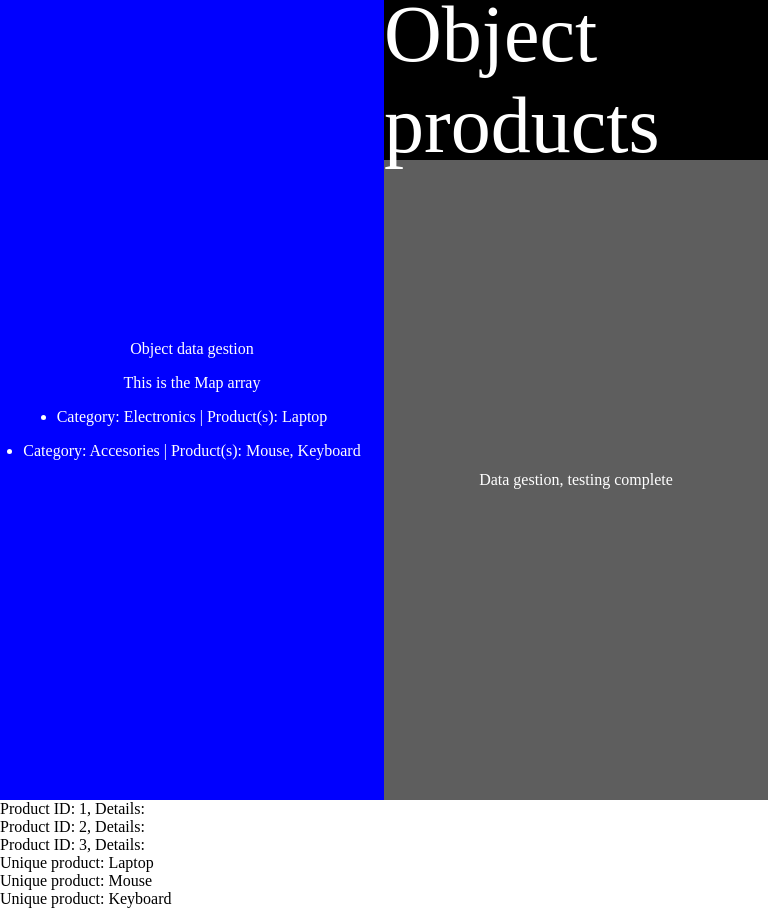
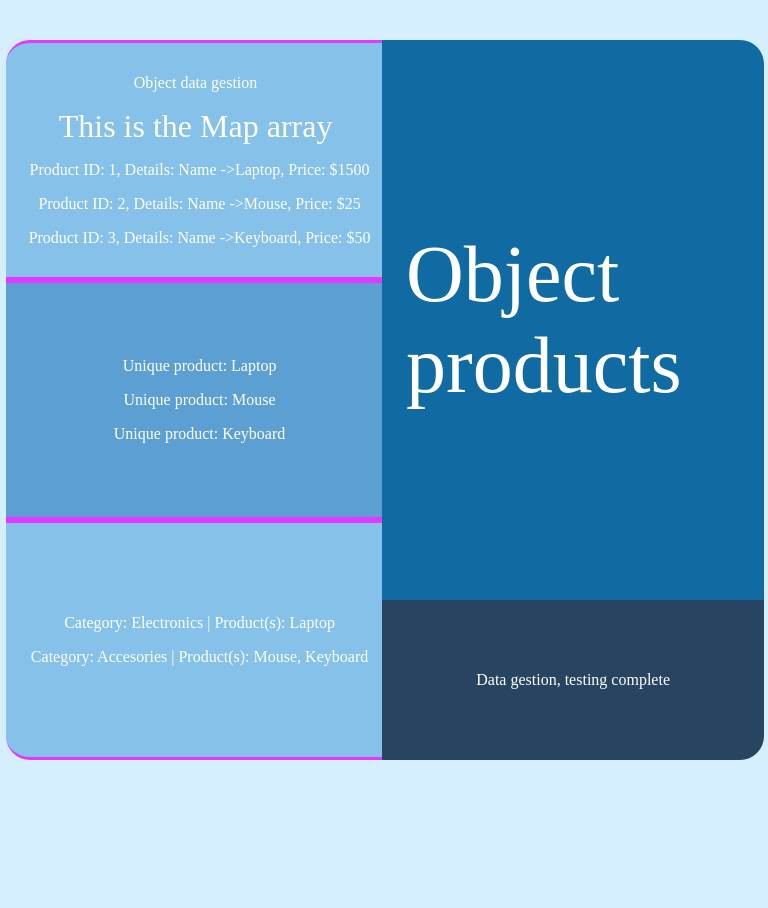
Before and after one commit to Windtheking/Coding_riwi_backup, a plain HTML site: page Module_2/week2_js/index.html in a window 768 px wide. After the commit the page ends 800 px from the top, so only its background shows below. Drawn offline with Linux system fonts and the light colour scheme; a web font is replaced by a local one.

Commit message:
Html page, responsive and fully working

```diff
--- a/Module_2/week2_js/gestion_datos.js
+++ b/Module_2/week2_js/gestion_datos.js
@@ -26,7 +26,7 @@ mylist.textContent = 'Object data gestion'
 
 // Object conversion to a set
 const productSet = new Set(Object.values(products).map(products => products.name))
-console.log("\nUnique products Set", productSet)
+console.log(`Unique products Set ${productSet}`)
 
 // Map creation for categorizing products
 const productMap = new Map([
@@ -42,15 +42,18 @@ mylist.appendChild(pCointainer)
 
 // Product object iteration with for...in and for...of
 for (const id in products){
+    console.log("Funciona 1");
     let newlistItem = document.createElement('li')
-    newlistItem.textContent = `Product ID: ${id}, Details:`, products[id]
-    secondList.appendChild(newlistItem)
+    let theforid = products[id]
+    newlistItem.textContent = `Product ID: ${id}, Details: Name ->${theforid.name}, Price: $${theforid.price}`
+    mylist.appendChild(newlistItem)
 }
 
 for (const product of productSet) {
-  let newlistItem = document.createElement('li');
-  newlistItem.textContent = `Unique product: ${product}`;
-  secondList.appendChild(newlistItem);
+    console.log("Funciona 2");
+    let newlistItem = document.createElement('li');
+    newlistItem.textContent = `Unique product: ${product}`;
+    secondList.appendChild(newlistItem);
 }
 
 
@@ -58,7 +61,7 @@ for (const product of productSet) {
 productMap.forEach((products, key) => {
     let newlistItem = document.createElement('li')
     newlistItem.textContent = `Category: ${key}  |  Product(s): ${products}`
-    mylist.appendChild(newlistItem)
+    thirdList.appendChild(newlistItem)
 })
 
 // Validations and testing
--- a/Module_2/week2_js/index.html
+++ b/Module_2/week2_js/index.html
@@ -8,15 +8,15 @@
 </head>
 <body>
     <main>
-        <ul id="Mylist">
+        <ul id="Mylist" class="listcolective">
 
         </ul>
 
-        <ul id="Mylist2">
+        <ul id="Mylist2" class="listcolective">
 
         </ul>
 
-        <ul id="">
+        <ul id="Mylist3" class="listcolective">
 
         </ul>
 
--- a/Module_2/week2_js/tyle.css
+++ b/Module_2/week2_js/tyle.css
@@ -13,18 +13,127 @@ body{
     justify-content: center;
     align-items: center;
     height: 100vh;
-    width: 100%;
+    width: 99.5%;
+    background-color: #D6EFFF;
+    color: #0B3C5D;
+}
+
+
+
+@media (max-width: 768px) {
+    body {
+        background-color: #D6EFFF;
     }
 
      main{
-
         height: 100%;
         width: 100%;
         justify-content: center;
         align-items: center;
+        align-content: center;
+        justify-items: center;
+        background-color: #D6EFFF;
+
+    }
+
+    li {
+        display: flex;
+        padding-left: 1vh;
+    }
+
+    #Mylist {
+        background-color: #D1B3FF;
+        border-radius: 3vh 0vh 0vh 0vh;
+    }
+
+    #Mylist2 {
+        background-color: #FFA7D1;
+        border-radius: 0vh 0vh 0vh 0vh;
+    }
+
+    #Mylist3 {
+        background-color: #FF2D95;
+        border-radius: 0vh 0vh 0vh 3vh;
+    }
+
+    .listcolective {
+        display: flex;
+        justify-content: center;
+        align-items: center;
+        flex-direction: column;
+        flex-wrap: wrap;
+        background-color: #8233FF;
+        color: white;
+        width: 100%;
+        height: 30%;
+        gap: 1rem;
+        padding-top: 1vh;
+        padding-bottom: 1vh;
+        border-top: solid rgb(228, 55, 255);
+        border-bottom: solid rgb(228, 55, 255);
+        border-right: solid rgb(228, 55, 255);
+    }
+
+    .Div1 {
+        display: flex;
+        background-color: #8233FF;
+        width: 100%;
+        height: 70%;
+        color: rgb(255, 255, 255);
+        justify-content: center;
+        align-items: center;
+        padding: 3vh;
+        font-size: 2rem;
+        border-radius: 0vh 3vh 0vh 0vh;
+    }
+
+    .Ptext1 {
+        color: #ffffff;
+        display: flex;
+        font-size: 4vh;
+    }
+
+    .Div2 {
+        display: flex;
+        background-color: #D1B3FF;
+        width: 100%;
+        height: 20%;
+        color: white;
+        justify-content: center;
+        align-items: center;
+        border-radius: 0vh 0vh 3vh 0vh;
+    }
+}
+
+@media (min-width: 768px) {
+    main{
+        height: 100%;
+        width: 50%;
+        justify-content: center;
+        align-items: center;
+        align-content: center;
+        justify-items: center;
+        background-color: #D6EFFF;
+        box-shadow:1vh;
     }
 
     #Mylist{
+        background-color: #85C1E9;
+        border-radius: 3vh 0vh 0vh 0vh;
+    }
+
+    #Mylist2{
+        background-color: #5CA0D3;
+        border-radius: 0vh 0vh 0vh 0vh;
+    }
+
+
+    #Mylist3{
+        background-color: #85C1E9;
+        border-radius: 0vh 0vh 0vh 3vh;
+    }
+
+    .listcolective{
         display: flex;
         justify-content: center;
         align-items: center;
@@ -33,31 +142,40 @@ main{
         background-color: blue;
         color: white;
         width: 100%;
-    height: 100%;
+        height: 30%;
         gap: 1rem;
+        margin-left: 1.5vh;
+        padding-top:1vh;
+        padding-bottom: 1vh;
     }
 
     .Div1{
         display: flex;
-    background-color: black;
+        background-color: #106BA3;
+        width: 100%;
+        height: 70%;
+        color: rgb(255, 255, 255);
+        justify-content: center;
+        align-items: center;
+        padding: 3vh;
+        font-size: 5rem;
+        border-radius: 0vh 3vh 0vh 0vh;
+    }
+
+    .Ptext1{
+        color: #ffffff;
+        display: flex;
+        font-size: 4vh;
+    }
+
+    .Div2{
+        display: flex;
+        background-color: #274560;
         width: 100%;
         height: 20%;
         color: white;
         justify-content: center;
         align-items: center;
-    font-size: 5rem;
+        border-radius: 0vh 0vh 3vh 0vh;
     }
-
-.ptext1{
-    display: flex;
 }
-
-.Div2{
-    display: flex;
-    background-color: rgb(94, 94, 94);
-    width: 100%;
-    height: 80%;
-    color: white;
-    justify-content: center;
-    align-items: center;
-}
```
Lines whose indentation alone changed are shown as unchanged.
